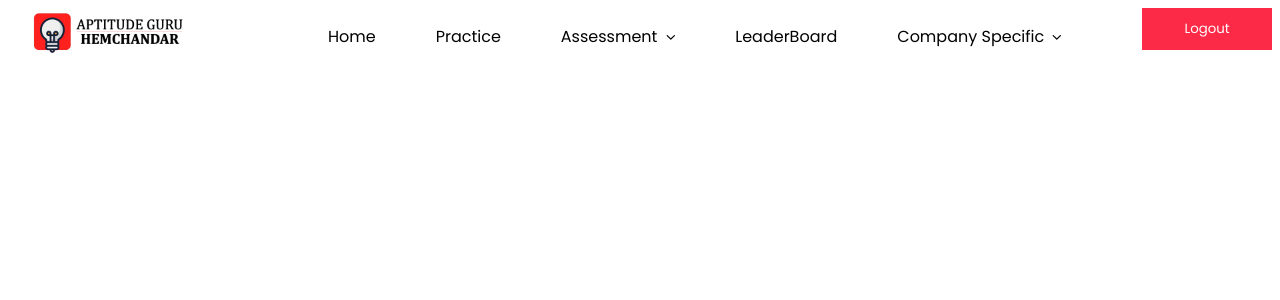
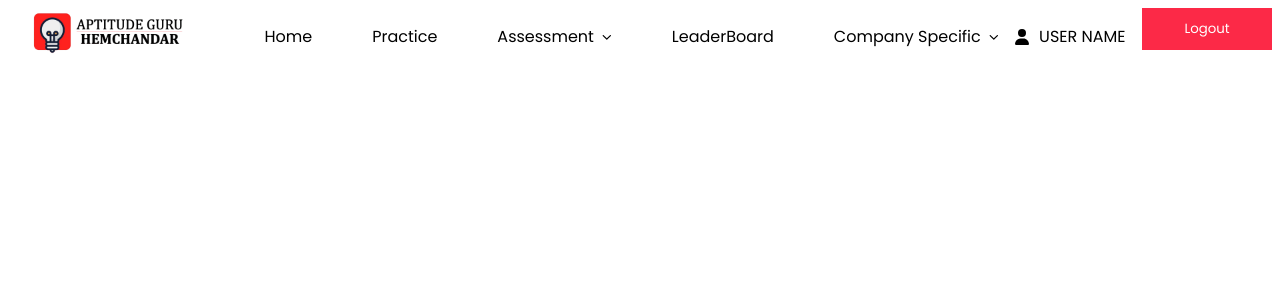
Before and after one commit to JayanthPrathab/AGH_INTERNSHIP, a React (Vite) app: page / in a window 1280 px wide. Shown: the top 300 px of the page. Built offline with nearby package versions, Linux system fonts and the light colour scheme.

Commit message:
Navbar with the dropdown is created

```diff
--- a/src/components/Navbar.jsx
+++ b/src/components/Navbar.jsx
@@ -4,7 +4,7 @@ import Company from "./Company";
 import "../css/Navbar.css";
 import { FontAwesomeIcon } from '@fortawesome/react-fontawesome';
 import {
-  faChevronDown
+  faChevronDown, faUser
 } from '@fortawesome/free-solid-svg-icons';
 const Navbar=()=>{
     return(
@@ -29,6 +29,10 @@ const Navbar=()=>{
                 </li>
 
             </ul>
+            <div className="user_det">
+                <FontAwesomeIcon icon={faUser} />
+                USER NAME
+            </div>
             <button className="logout">Logout</button>
             </div>
         </>
--- a/src/css/Navbar.css
+++ b/src/css/Navbar.css
@@ -30,6 +30,11 @@
     padding-bottom: 2px;
 
 }
+.user_det{
+    display: flex;
+    gap: 10px;
+    align-items: center;
+}
 .navitem{
     position: relative;
 }
```
